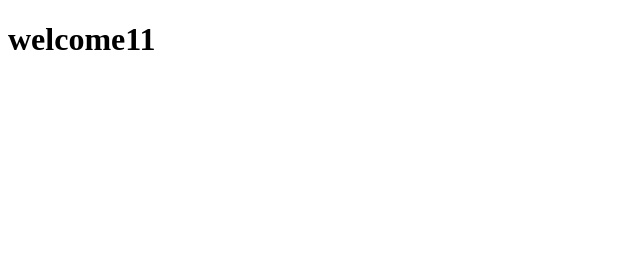
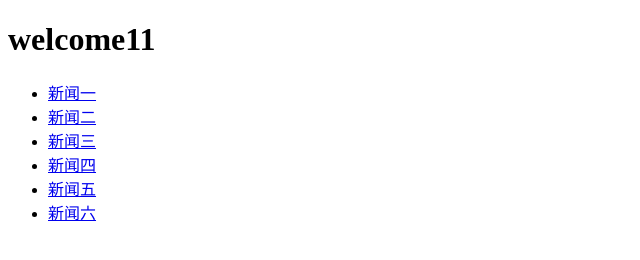
Before and after one commit to shibaiyong/shibaiyong.github.io, a plain HTML site: page index.html in a window 1280 px wide. Shown: the whole page, without its empty margins (0-640 px from the left). Drawn offline with Linux system fonts and the light colour scheme.

Commit message:
shibaiyong change

```diff
--- a/index.html
+++ b/index.html
@@ -17,5 +17,14 @@
 <body>
 
 <h1>welcome11</h1>
+
+<ul>
+	<li><a href="detail.html?a=1">新闻一</a></li>
+	<li><a href="detail.html?a=2">新闻二</a></li>
+	<li><a href="detail.html?a=3">新闻三</a></li>
+	<li><a href="detail.html?a=4">新闻四</a></li>
+	<li><a href="detail.html?a=5">新闻五</a></li>
+	<li><a href="detail.html?a=6">新闻六</a></li>
+</ul>
 </body>
 </html>
```
Also changed, not shown: detail.html (added).
